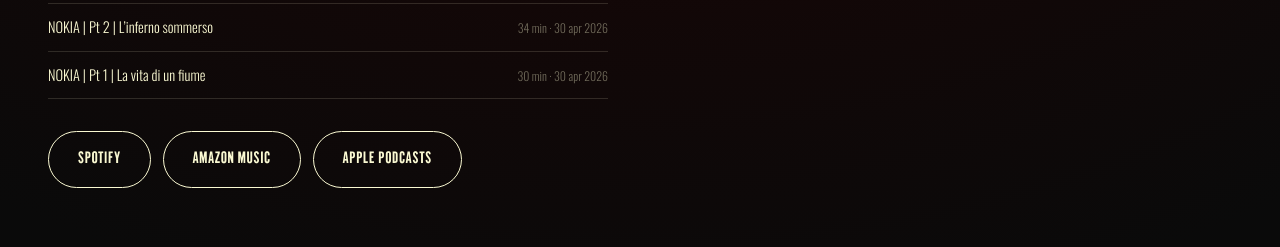
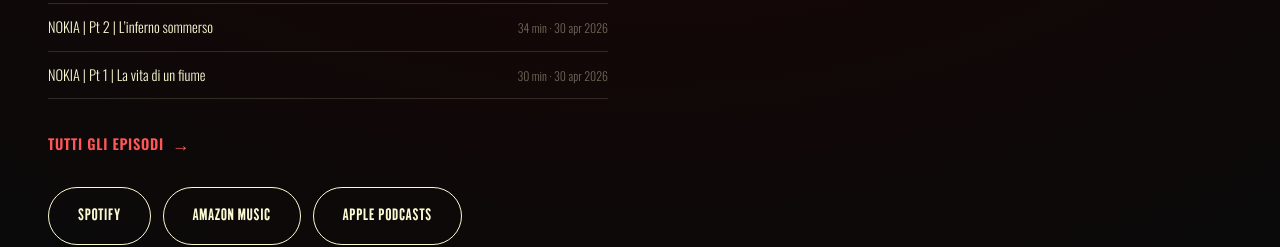
Before and after one commit to matteo492/storie-di-brand, a Next.js app: page / in a window 1280 px wide. Shown: the part 1380-1627 px from the top of the page. Built offline with nearby package versions, Linux system fonts and the light colour scheme.

Commit message:
Aggiungi CTA 'Tutti gli episodi' rossa nella sezione podcast
Co-Authored-By: Claude Sonnet 4.6 <noreply@anthropic.com>

```diff
--- a/app/globals.css
+++ b/app/globals.css
@@ -624,6 +624,24 @@ img { max-width: 100%; display: block; }
   white-space: nowrap;
   flex-shrink: 0;
 }
+.sdb-podcast__all {
+  display: inline-flex;
+  align-items: center;
+  gap: 0.5rem;
+  color: var(--red);
+  text-decoration: none;
+  font-size: 0.9rem;
+  font-weight: 600;
+  letter-spacing: 0.05em;
+  text-transform: uppercase;
+  margin-bottom: 2rem;
+  transition: gap 0.2s;
+}
+.sdb-podcast__all:hover { gap: 0.8rem; }
+.sdb-podcast__all-arrow {
+  font-size: 1.1rem;
+  line-height: 1;
+}
 .sdb-podcast__platforms {
   display: flex;
   gap: 0.75rem;
--- a/components/PodcastSection.tsx
+++ b/components/PodcastSection.tsx
@@ -95,6 +95,15 @@ export default function PodcastSection() {
             </ul>
           )}
 
+          <a
+            href="https://open.spotify.com/show/1HeVZSRqmiKzpBYp7k8utS"
+            target="_blank"
+            rel="noopener"
+            className="sdb-podcast__all"
+          >
+            Tutti gli episodi <span className="sdb-podcast__all-arrow">→</span>
+          </a>
+
           <div className="sdb-podcast__platforms">
             <a
               href="https://open.spotify.com/show/1HeVZSRqmiKzpBYp7k8utS"
```
